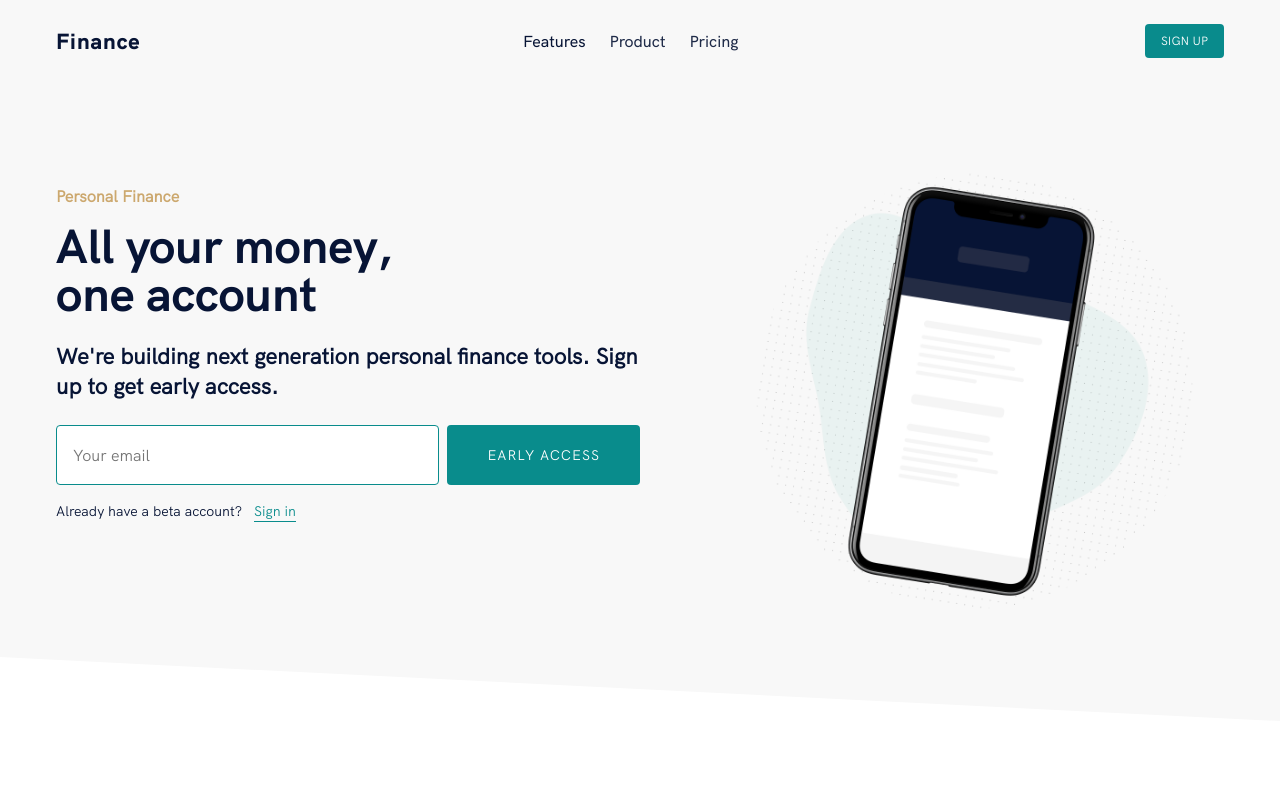
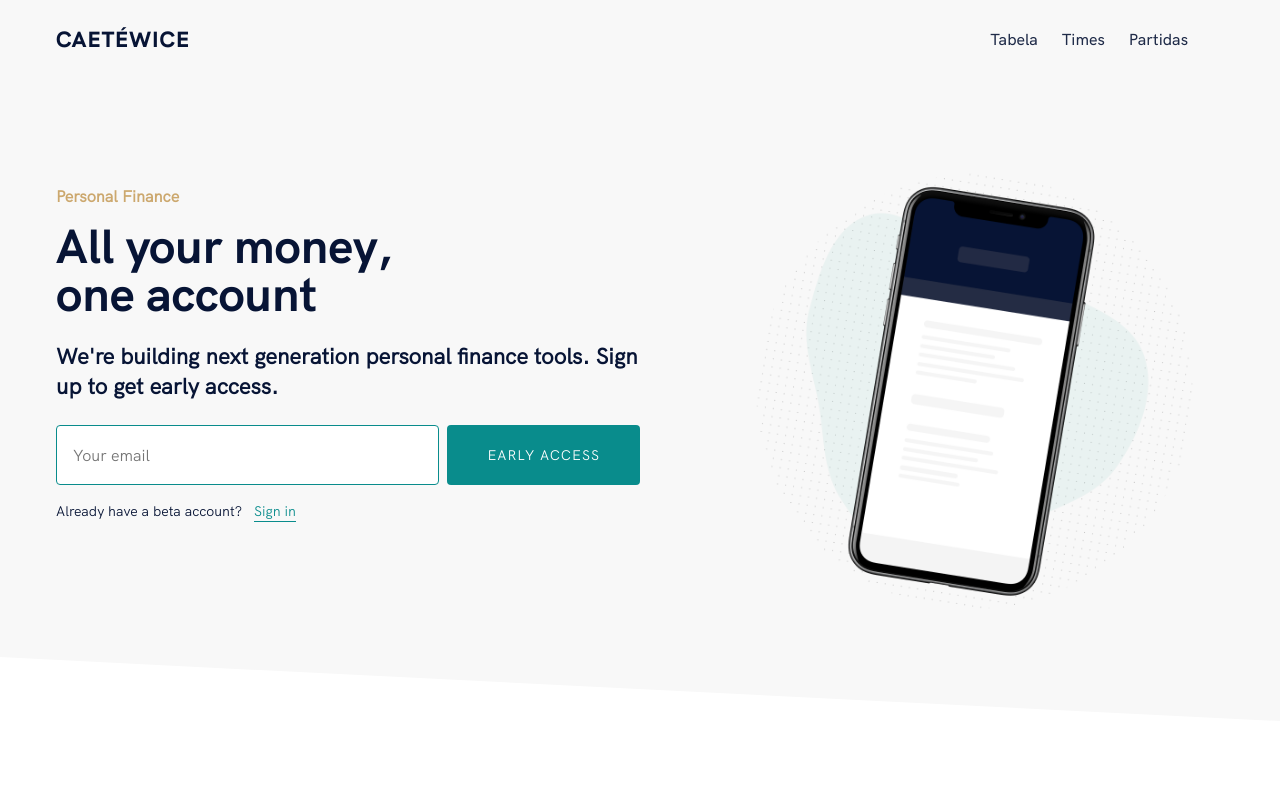
Before and after one commit to chagretes/caetewice-2021, a Gatsby site: page / in a window 1280 px wide. Shown: the top 800 px of the page. Built offline with nearby package versions, Linux system fonts and the light colour scheme; Gatsby itself is replaced by a stand-in of ours.

Commit message:
Navigation Update for CAETEWICE

```diff
--- a/src/components/common/navigation/navigation.js
+++ b/src/components/common/navigation/navigation.js
@@ -15,7 +15,7 @@ import {
   ActionsContainer,
 } from "./style"
 
-const NAV_ITEMS = ["Features", "Product", "Pricing", ""]
+const NAV_ITEMS = ["Tabela", "Times", "Partidas", ""]
 
 export default class Navigation extends Component {
   state = {
@@ -77,7 +77,7 @@ export default class Navigation extends Component {
           <Brand>
             <Scrollspy offset={-64} item={["top"]} currentClassName="active">
               <AnchorLink href="#top" onClick={this.closeMobileMenu}>
-                Finance
+                CAETÉWICE
               </AnchorLink>
             </Scrollspy>
           </Brand>
@@ -95,9 +95,9 @@ export default class Navigation extends Component {
           </Mobile>
 
           <Mobile hide>{this.getNavList({})}</Mobile>
-          <ActionsContainer>
+          {/* <ActionsContainer>
             <button>Sign up</button>
-          </ActionsContainer>
+          </ActionsContainer> */}
         </StyledContainer>
         <Mobile>
           {mobileMenuOpen && (
```
